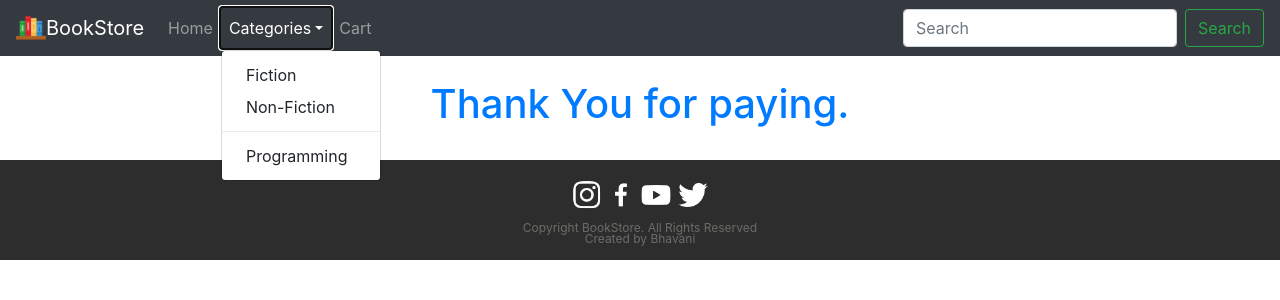
After one commit to karticksriram92/book_store, a Flask app: page /success in a window 1280 px wide, after a click on "Categories". The commit adds this page. Shown: the top 300 px of the page. Run offline with Flask 2, Linux system fonts and the light colour scheme; some libraries are stand-ins or nearby versions.

Commit message:
payment success and cancel pages

```diff
--- a/app.py
+++ b/app.py
@@ -5,6 +5,8 @@ import stripe
 from login import login_page, register_page
 from home import home_page
 from pdf import pdf_page
+from search import search_page
+from success import success_page
 
 app = Flask(__name__, template_folder="templates")
 
@@ -18,6 +20,8 @@ app.register_blueprint(login_page)
 app.register_blueprint(register_page)
 app.register_blueprint(home_page)
 app.register_blueprint(pdf_page)
+app.register_blueprint(search_page)
+app.register_blueprint(success_page)
 
 @app.route("/")
 def index():
@@ -32,21 +36,20 @@ def logout():
 
 #payment-stripe
 stripe.api_key=app.config["STRIPE_SECRET_KEY"]
-my_domain = 'http://localhost:5000'
 
 @app.route("/cart", methods=["POST", "GET"])
 def create_checkout_session():
 	# ~ checkout_session = stripe.checkout.Session.create(payment_method_types=['card'],line_items=[{'price_data' : {'currency' : 'inr','unit_amount' : 500,'product_data' : {'name' : 'name of the product',},},'quantity' : 1,},], mode='payment',success_url=my_domain + '/success.html', cancel_url=my_domain + '/cancel.html',)
 	checkout_session = stripe.checkout.Session.create(payment_method_types=['card'],line_items=[{
-                    "name": "T-shirt",
+                    "name": "Learn Python",
                     "quantity": 1,
                     "currency": "inr",
-                    "amount": "2000",
+                    "amount": "25000",
                 },{
-                    "name": "T-shirt",
+                    "name": "Learning SciPy",
                     "quantity": 1,
                     "currency": "inr",
-                    "amount": "2000",
-                },], mode='payment',success_url=my_domain + '/success.html', cancel_url=my_domain + '/cancel.html',)
+                    "amount": "30000",
+                },], mode='payment',success_url=request.host_url + 'success', cancel_url= request.host_url + 'cart',)
 
 	return render_template('cart.html', checkout_session_id=checkout_session['id'], checkout_public_key=app.config['STRIPE_PUBLIC_KEY'])
--- a/pdf.py
+++ b/pdf.py
@@ -7,4 +7,4 @@ pdf_page = Blueprint('pdf_page', __name__, template_folder="templates")
 def showPdf():
 	workdir = os.path.abspath(os.getcwd())
 	fpath = workdir + '/static/pdf/'
-	return send_from_directory(fpath, 'test.pdf')
+	return send_from_directory(fpath, 'learn_python.pdf')
--- /dev/null
+++ b/success.py
@@ -0,0 +1,7 @@
+from flask import Flask, request, render_template, redirect, url_for, Blueprint
+
+success_page = Blueprint("success_page", __name__, template_folder="templates")
+
+@success_page.route("/success", methods=["POST","GET"])
+def doSuccess():
+	return render_template("success.html")
--- a/templates/cart.html
+++ b/templates/cart.html
@@ -40,7 +40,7 @@
 						</div>
 						<div class="col-7 cart-book-desc">
 							<div class="cart-book-title">
-								<h5>Book Title hellow this is a test text and also for replacement of lorem ipsum</h5>
+								<h5>Book Title</h5>
 							</div>
 							<p>In Stock</p>
 							<button class="btn btn-primary">Remove</button>
--- a/templates/navbar.html
+++ b/templates/navbar.html
@@ -1,20 +1,20 @@
 <nav class="navbar navbar-expand-lg navbar-dark bg-dark">
-	<a class="navbar-brand" href="#">
+	<a class="navbar-brand" href="/home">
 	<img class="d-inline-block align-top" src="{{ url_for('static', filename='head.png') }}" width="30" height="30">BookStore</a>
 	<button class="navbar-toggler" data-toggle="collapse" type="button" data-target="#navbarSupportedContent"><span class="navbar-toggler-icon"></span></button>
 	<div class="collapse navbar-collapse" id="navbarSupportedContent">
 		<ul class="navbar-nav mr-auto">
-			<li class="nav-item"><a class="nav-link" href="#">Home</a></li>
+			<li class="nav-item"><a class="nav-link" href="/home">Home</a></li>
 			<li class="nav-item dropdown">
 				<a class="nav-link dropdown-toggle" href="#" data-toggle="dropdown">Categories</a>
 				<div class="dropdown-menu">
-					<a class="dropdown-item" href="#">1st item</a>
-					<a class="dropdown-item" href="#">2nd item</a>
+					<a class="dropdown-item" href="#">Fiction</a>
+					<a class="dropdown-item" href="#">Non-Fiction</a>
 					<div class="dropdown-divider"></div>
-					<a class="dropdown-item" href="#">last item</a>
+					<a class="dropdown-item" href="#">Programming</a>
 				</div>
 			</li>
-			<li class="nav-item"><a class="nav-link" href="#">Cart</a></li>
+			<li class="nav-item"><a class="nav-link" href="/cart">Cart</a></li>
 		</ul>
 	<form class="form-inline my-2 my-lg-0" style="flex-flow: nowrap;">
 		<input class="form-control mr-sm-2" type="search" placeholder="Search">
--- a/templates/search.html
+++ b/templates/search.html
@@ -1,6 +1,6 @@
 {% extends "base.html" %}
 {% block head %}
-	<title>HomePage</title>
+	<title>Search</title>
 	<link rel="stylesheet" type="text/css" href="{{ url_for('static', filename='style_homepage.css') }}">
 	<link rel="stylesheet" type="text/css" href="{{ url_for('static', filename='style_footer.css') }}">
 {% endblock %}
@@ -23,10 +23,10 @@
 					</div>
 					<div class="book_desc">
 						<div class="name">
-							<h4>Learning scipy and also Scientific Computing. this is a test text and overall</h4>
+							<h4>Learning scipy and also Scientific Computing.</h4>
 						</div>
 					<p class="rating-text"><span class="rating">4.5</span> (4,888)</p>
-					<div class="desc"><p>A practical guide to learn scipy and numerical data processing with numpy using python. recommended by the python official site.this is a test text and overallthis is a test text and overallthis is a test text and overall</p>
+					<div class="desc"><p>A practical guide to learn scipy and numerical data processing with numpy using python. recommended by the python official site.</p>
 					</div>
 					</div>
 				</div>
--- /dev/null
+++ b/templates/success.html
@@ -0,0 +1,16 @@
+{% extends "base.html" %}
+{% block head %}
+<title>Success</title>
+<link rel="stylesheet" type="text/css" href="{{ url_for('static', filename='style_footer.css') }}">
+{% endblock %}
+{% block body %}
+{% include "navbar.html" %}
+<div class="container">
+	<div class="row justify-content-center">
+		<div class="col-6 my-4 text-center text-primary">
+		<h1>Thank You for paying.</h1>
+		</div>
+	</div>
+</div>
+{% include "footer.html" %}
+{% endblock %}
```
Also changed, not shown: search.py (added, +7 -0 lines), 1 other file.
